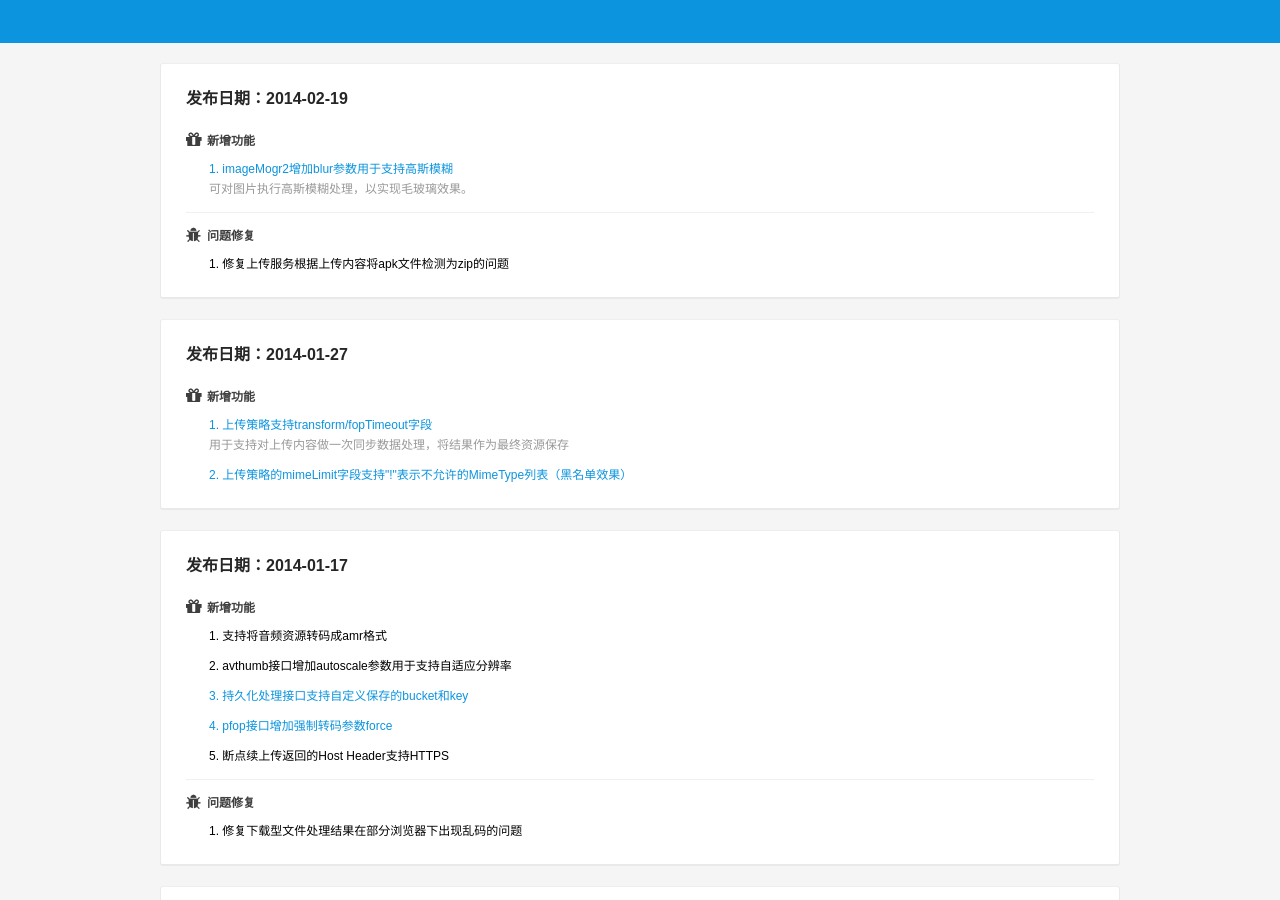
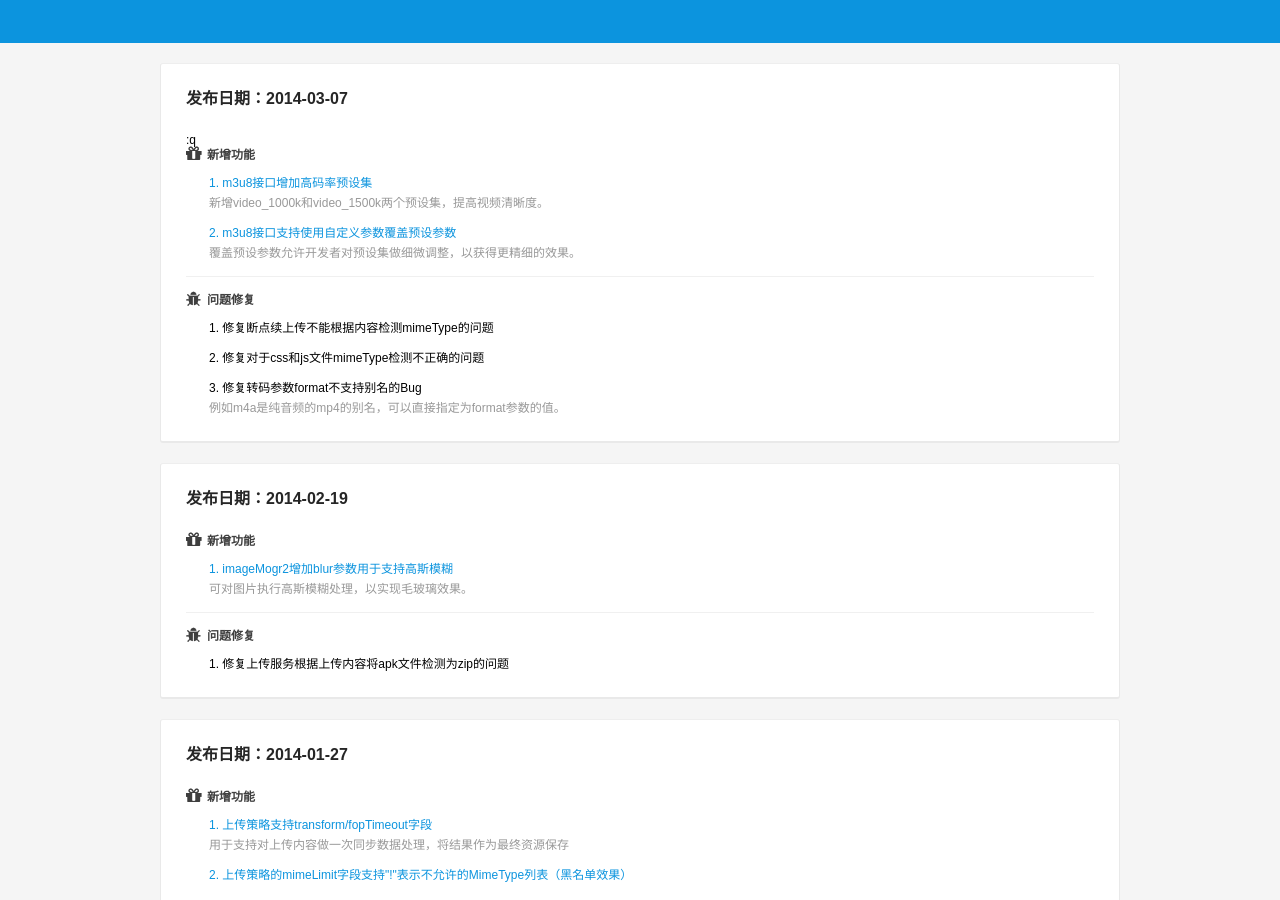
Before and after one commit to qiniu/developer.qiniu.com, a Jekyll site: the page built from changelog/index.markdown, in a window 1280 px wide and 900 px high. Built offline with Jekyll 4.4.1, drawn with Linux system fonts in a browser that asks for light colours.

Commit message:
更新ChangeLog。

```diff
--- a/_layouts/changelog.html
+++ b/_layouts/changelog.html
@@ -29,6 +29,48 @@
         {{.includes.header}}
     </header>
     <div class="container changelog ">
+        <div class="cell">
+            <h2>发布日期：2014-03-07</h2>
+            :q
+
+
+
+
+                <div class="cell-body">
+                    <div class="cell-line">
+                        <h3>
+                            <span class="icon changelog_feature"></span>新增功能</h3>
+                        <ul>
+                            <li>
+                            <p class="title"><a href="http://developer.qiniu.com/docs/v6/api/reference/fop/av/segtime.html#segtime-preset-list">1. m3u8接口增加高码率预设集</a></p>
+                                <p class="info">新增video_1000k和video_1500k两个预设集，提高视频清晰度。</p>
+                            </li>
+                            <li>
+                            <p class="title"><a href="http://developer.qiniu.com/docs/v6/api/reference/fop/av/segtime.html#segtime-remarks">2. m3u8接口支持使用自定义参数覆盖预设参数</a></p>
+                                <p class="info">覆盖预设参数允许开发者对预设集做细微调整，以获得更精细的效果。</p>
+                            </li>
+                        </ul>
+                    </div>
+                    <div class="cell-line">
+                        <h3>
+                            <span class="icon changelog_bug"></span>问题修复</h3>
+                        <ul>
+                            <li>
+                                <p class="title">1. 修复断点续上传不能根据内容检测mimeType的问题</p>
+                                <!--<p class="info"></p>-->
+                            </li>
+                            <li>
+                                <p class="title">2. 修复对于css和js文件mimeType检测不正确的问题</p>
+                                <!--<p class="info"></p>-->
+                            </li>
+                            <li>
+                                <p class="title">3. 修复转码参数format不支持别名的Bug</p>
+                                <p class="info">例如m4a是纯音频的mp4的别名，可以直接指定为format参数的值。</p>
+                            </li>
+                        </ul>
+                    </div>
+                </div>
+        </div>
         <div class="cell">
             <h2>发布日期：2014-02-19</h2>
                 <div class="cell-body">
```
Also changed, not shown: docs/v6/api/reference/fop/av/segtime.md (+2 -2 lines).
